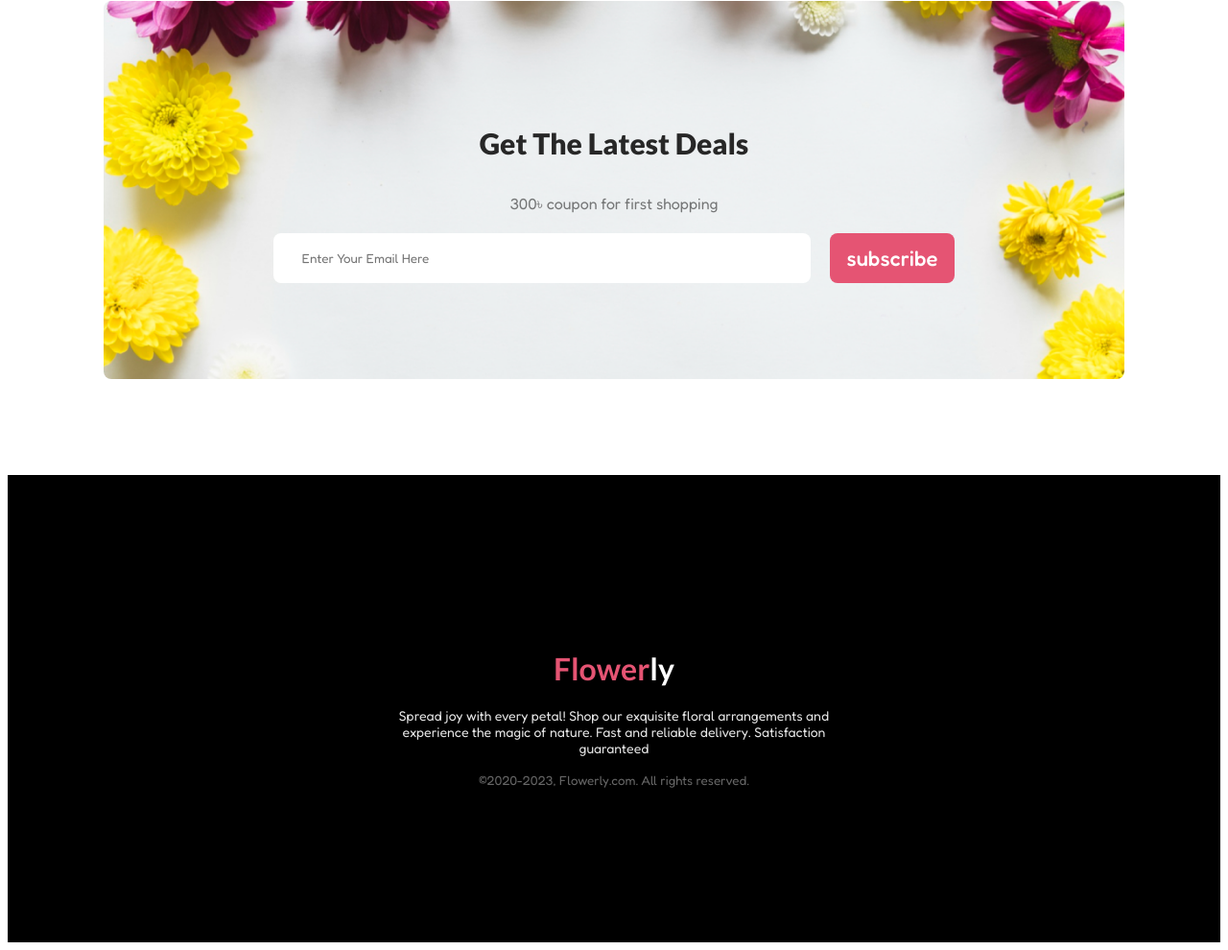
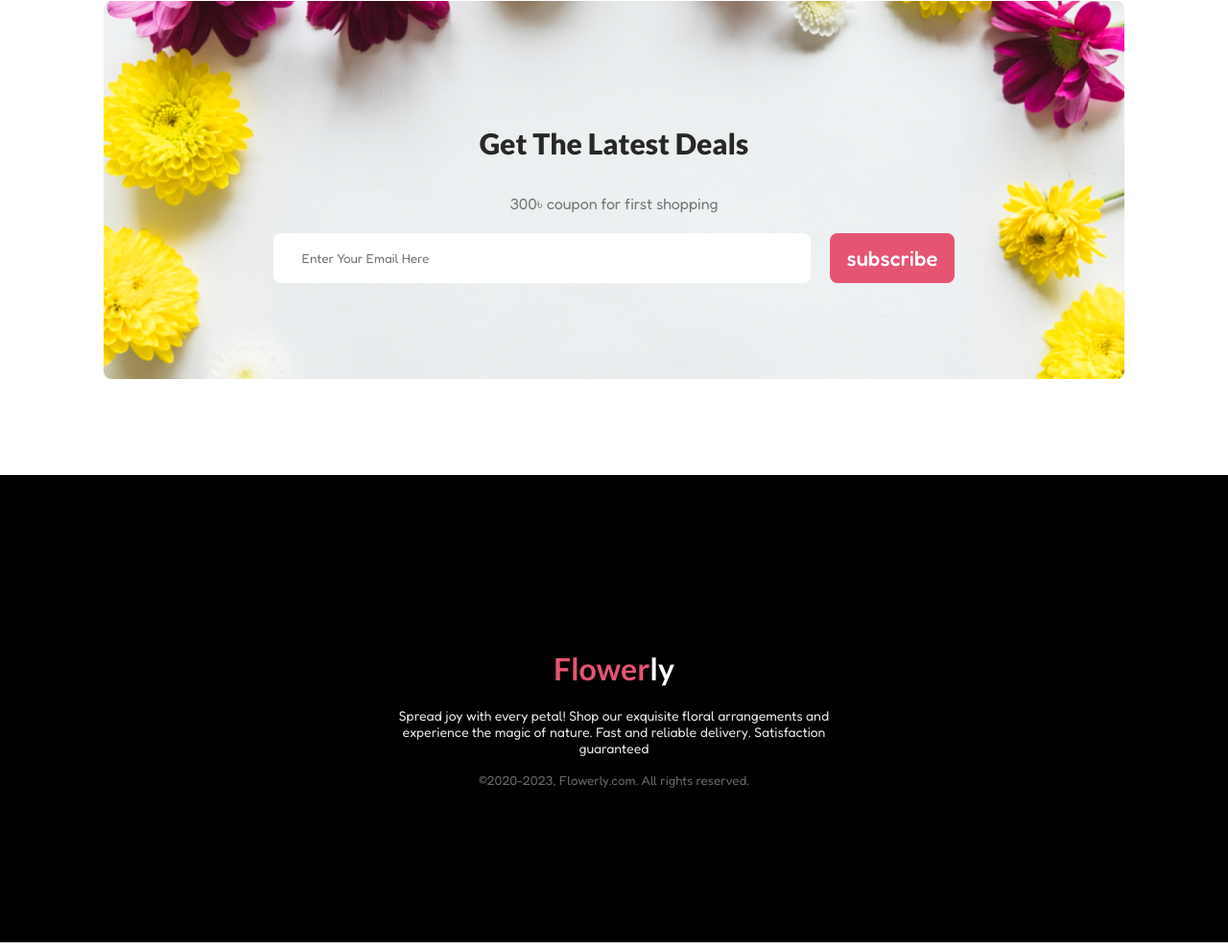
Before and after one commit to sanwar-hosen/project-lavender, a plain HTML site: page index.html in a window 1280 px wide. Shown: the part 3051-4041 px from the top of the page at 96% size. Drawn offline with Linux system fonts and the light colour scheme.

Commit message:
final push

```diff
--- a/style.css
+++ b/style.css
@@ -332,6 +332,8 @@ footer {
     text-align: center;
     padding-block: 160px;
     padding-inline: 400px;
+    margin-bottom: -8px;
+    margin-inline: -8px;
 
 }
 
```
